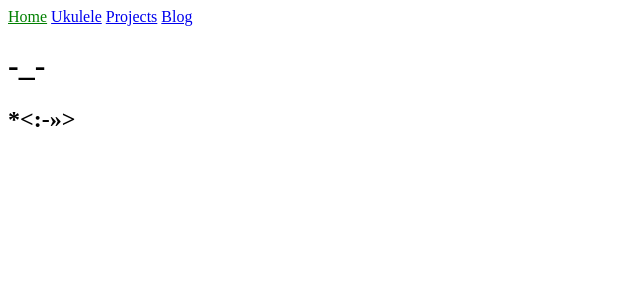
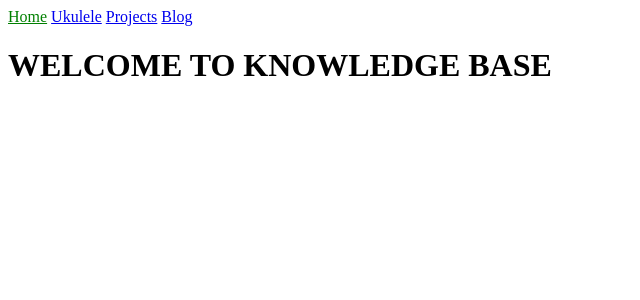
Before and after one commit to streamcode9/streamcode9.github.io, a Jekyll site: the page built from index.md, in a window 1280 px wide. Shown: the top 300 px of the page, without its empty margins (0-640 px from the left). Built offline with Jekyll 4.4.1, drawn with Linux system fonts in a browser that asks for light colours.

Commit message:
Update index.md

```diff
--- a/index.md
+++ b/index.md
@@ -2,6 +2,4 @@
 layout: default
 title: Home
 ---
-# {{ "-_-" | upcase }}
-
-## {{ "*<:->>>" | upcase }}
+# {{ "Welcome to knowledge base" | upcase }}
```
